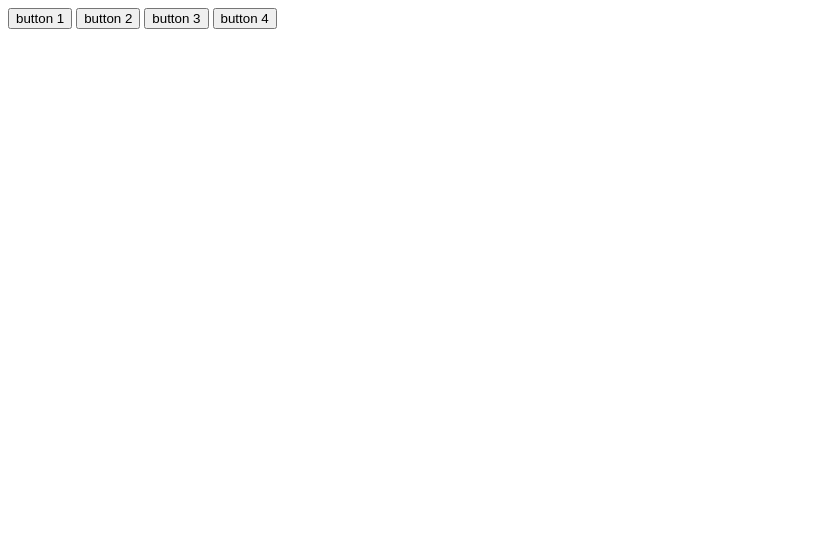
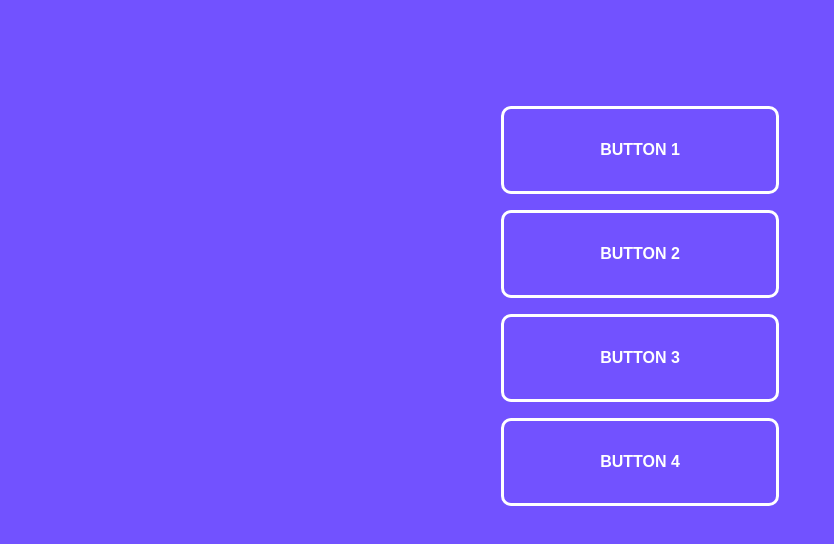
Before and after one commit to mohammadkiaei/Hover-miniproj, a plain HTML site: page index.html in a window 1280 px wide. Shown: the whole page, without its empty margins (0-834 px from the left). Drawn offline with Linux system fonts and the light colour scheme.

Commit message:
update file

```diff
--- a/index.html
+++ b/index.html
@@ -4,7 +4,7 @@
 	<meta charset="UTF-8">
 	<meta http-equiv="X-UA-Compatible" content="IE=edge">
 	<meta name="viewport" content="width=device-width, initial-scale=1.0">
-	<link rel="stylesheet" href="./hover.css">
+	<link rel="stylesheet" href="./style.css">
 	<link rel="icon" href="img/logo.png">
 	<title>Hover</title>
 </head>
```
